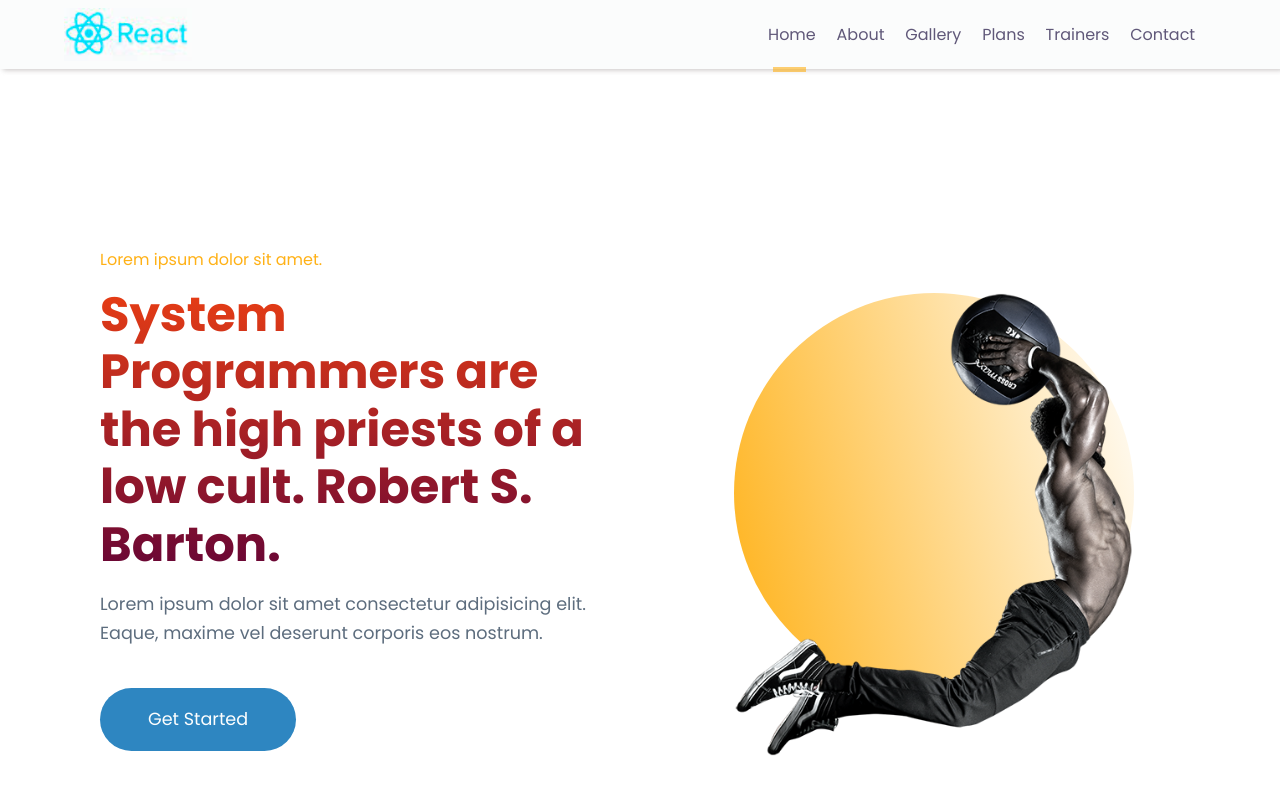
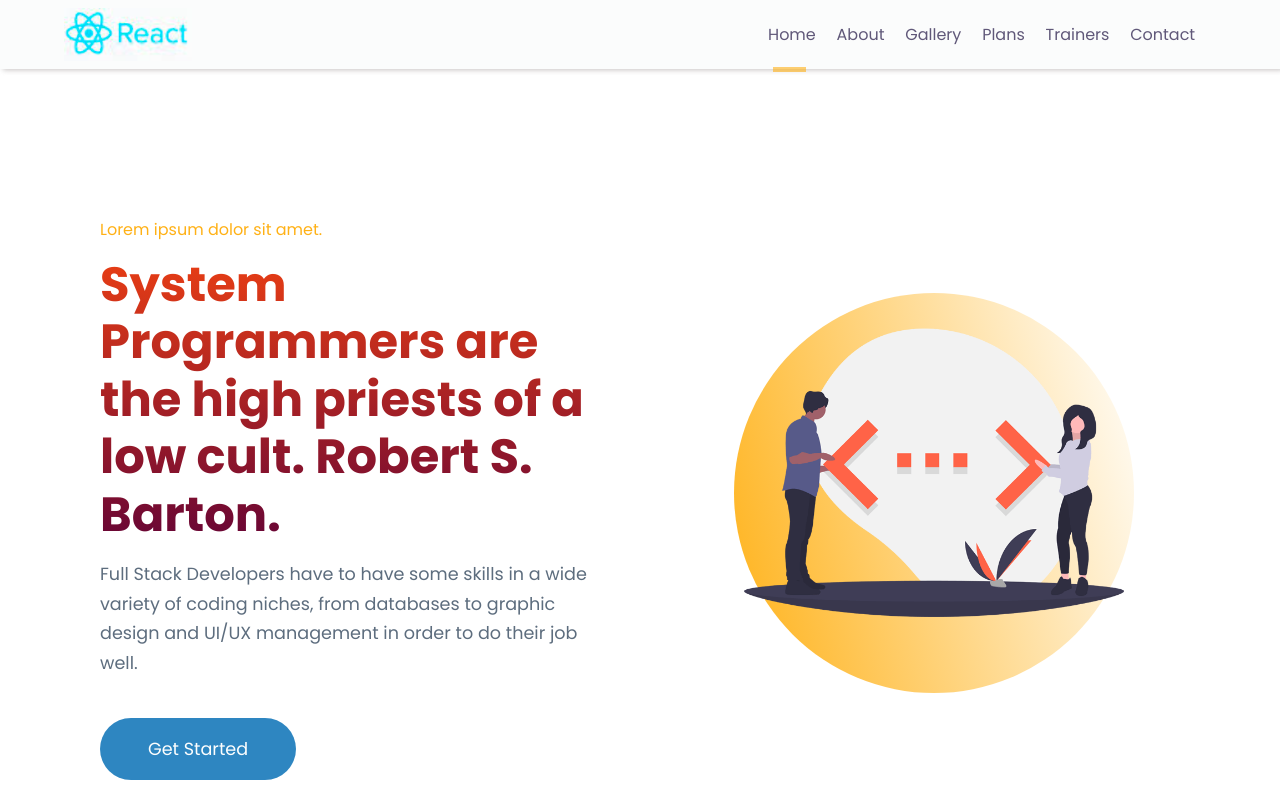
Before and after one commit to belaymit/reactjs-website, a React (Create React App) app: page / in a window 1280 px wide. Shown: the top 800 px of the page. Built offline with nearby package versions, Linux system fonts and the light colour scheme.

Commit message:
updated headline image

```diff
--- a/src/components/Header.jsx
+++ b/src/components/Header.jsx
@@ -1,6 +1,6 @@
 import React from 'react';
 import { Link } from 'react-router-dom';
-import mainHeaderImg from '../images/main_header.png';
+import mainHeaderImg from '../images/full-stack-headline-image.png';
 import '../Pages/home/home.css';
 
 const Header = () => (
@@ -12,8 +12,8 @@ const Header = () => (
           System Programmers are the high priests of a low cult.  Robert S. Barton.
         </h1>
         <p>
-          Lorem ipsum dolor sit amet consectetur adipisicing elit.
-          Eaque, maxime vel deserunt corporis eos nostrum.
+          Full Stack Developers have to have some skills in a wide variety of coding niches,
+          from databases to graphic design and UI/UX management in order to do their job well.
         </p>
         <Link to="/plans" className="btn lg">Get Started</Link>
       </div>
```
